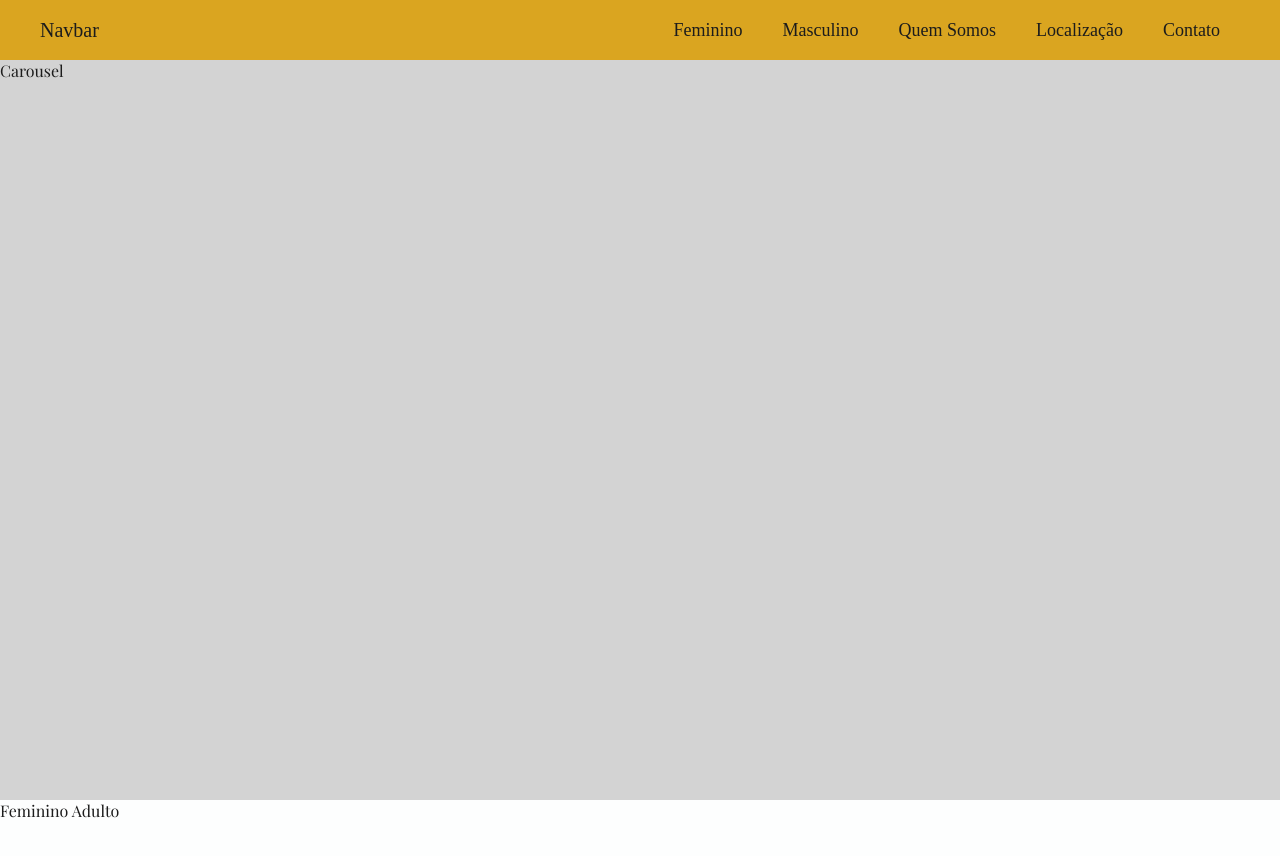
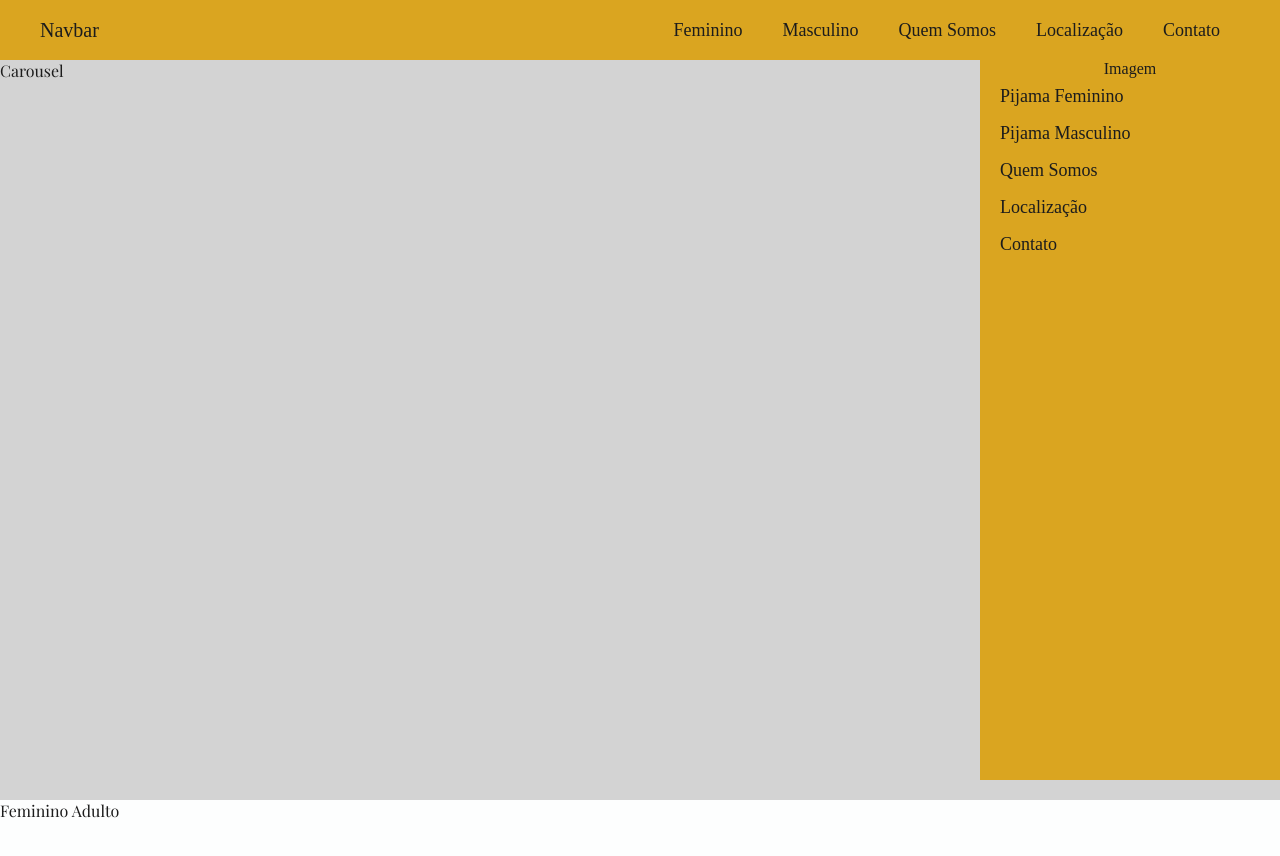
Before and after one commit to claudomiro-monteiro/projeto-zero, a React (Create React App) app: page / in a window 1280 px wide. Shown: the top 856 px of the page. Built offline with nearby package versions, Linux system fonts and the light colour scheme; a web font is replaced by a local one.

Commit message:
teste again3

```diff
--- a/src/pages/Sidebar/Sidebar.jsx
+++ b/src/pages/Sidebar/Sidebar.jsx
@@ -1,7 +1,21 @@
-import React from 'react'
+import React, { useState } from 'react'
+import { DropdownFeminino } from '../../components/DropdownFemi/DropdownFeminino'
 import { Avatar, Background, Li, Link, SidebarNav, Ul } from './style'
 
 export const Sidebar = () => {
+
+    const [dropdowmFemi, setDropdowmFemi] = useState(false)
+    const handleClickFemi = () => {
+        setDropdowmFemi(!dropdowmFemi)
+        setDropdowmMasc(false)
+    }
+
+    const [dropdowmMasc, setDropdowmMasc] = useState(false)
+    const handleClickMasc = () => {
+        setDropdowmMasc(!dropdowmMasc)
+        setDropdowmFemi(false)
+    }
+
     return (
         <>
             <Background>
@@ -11,8 +25,29 @@ export const Sidebar = () => {
                     </Avatar>
                     <Ul>
                         <Li>
+                            <Link to="/" onClick={handleClickFemi}>
+                                Pijama Feminino
+                            </Link>
+                            {dropdowmFemi ? (<DropdownFeminino />) : null}
+                        </Li>
+                        <Li>
                             <Link to="/">
-                                Pijama Feminino
+                                Pijama Masculino
+                            </Link>
+                        </Li>
+                        <Li>
+                            <Link to="/">
+                                Quem Somos
+                            </Link>
+                        </Li>
+                        <Li>
+                            <Link to="/">
+                                Localização
+                            </Link>
+                        </Li>
+                        <Li>
+                            <Link to="/">
+                                Contato
                             </Link>
                         </Li>
                     </Ul>
--- a/src/pages/Sidebar/style.js
+++ b/src/pages/Sidebar/style.js
@@ -21,7 +21,7 @@ export const SidebarNav = styled.nav`
     position: fixed;
     top: 6rem;
     right: 0;
-    right: ${({ sidebar }) => (sidebar ? '0' : '-100%')};
+    /* right: ${({ sidebar }) => (sidebar ? '0' : '-100%')}; */
     transition: 500ms;
     z-index: 3;
     overflow-y: auto;
```
